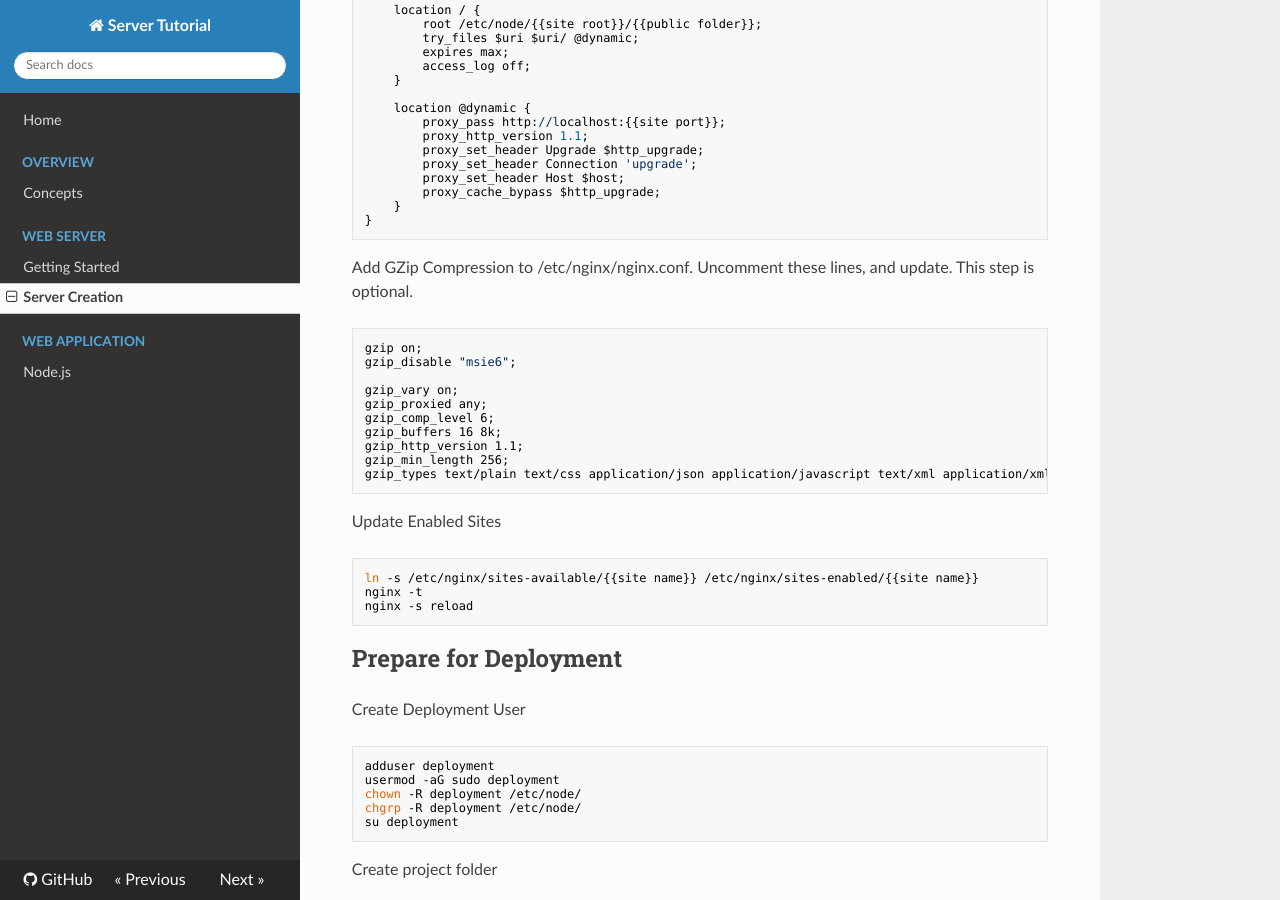
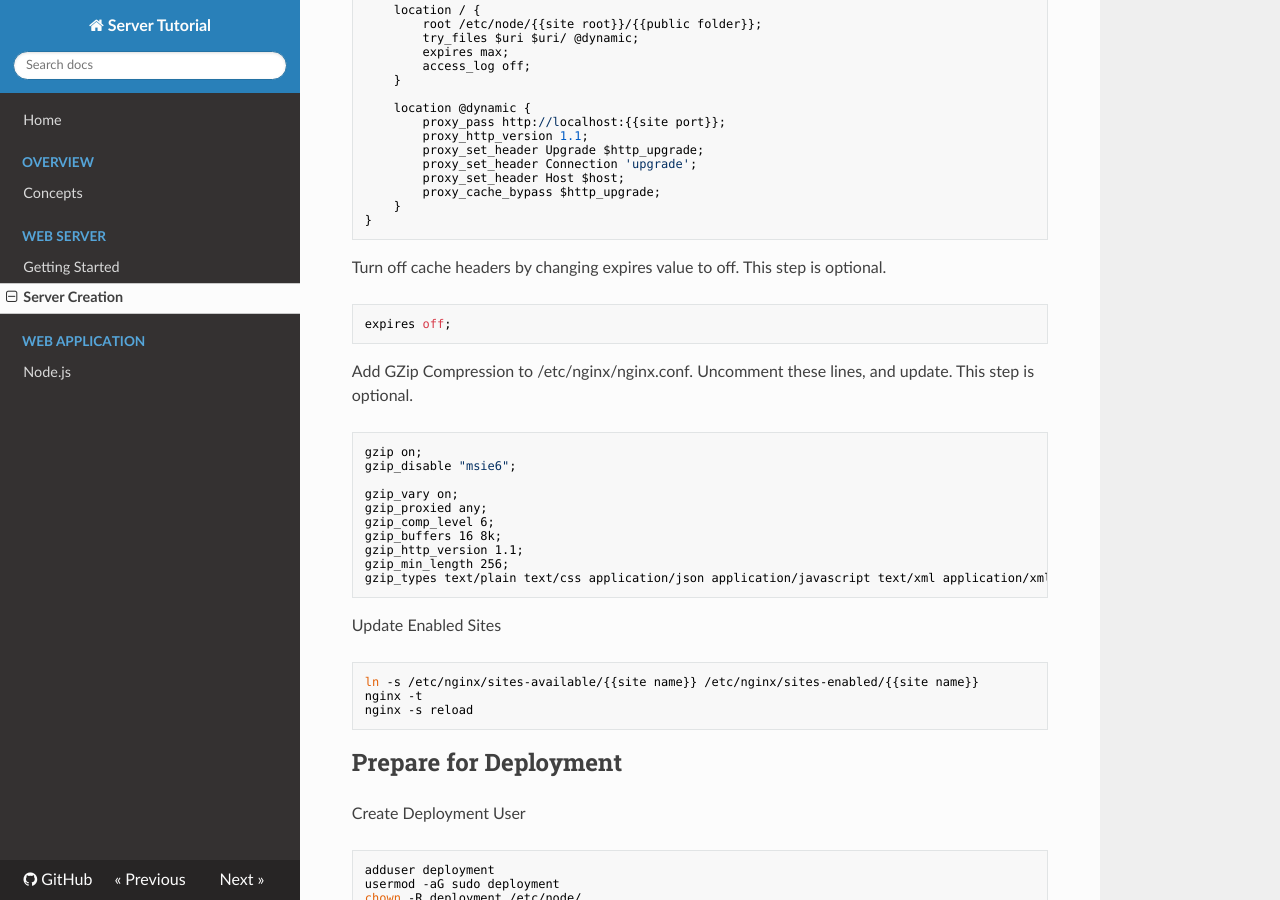
Before and after one commit to sjohnsonaz/server-tutorial, an MkDocs documentation site: the page built from docs/1-Web-Server/1.1-Server-Creation.md, in a window 1280 px wide and 900 px high, scrolled down 1453 px. Built offline with MkDocs 1.6.1, drawn with Linux system fonts in a browser that asks for light colours; nearby versions of some CDN libraries; old or Windows-style settings are respelled for this version of MkDocs.

Commit message:
Added expires cache header setting for Nginx.

`````diff
--- a/docs/1-Web-Server/1.1-Server-Creation.md
+++ b/docs/1-Web-Server/1.1-Server-Creation.md
@@ -72,6 +72,12 @@ server {
         proxy_cache_bypass $http_upgrade;
     }
 }
+````
+
+Turn off cache headers by changing expires value to off.  This step is optional.
+
+````
+expires off;
 ````
 
 Add GZip Compression to /etc/nginx/nginx.conf.
`````
